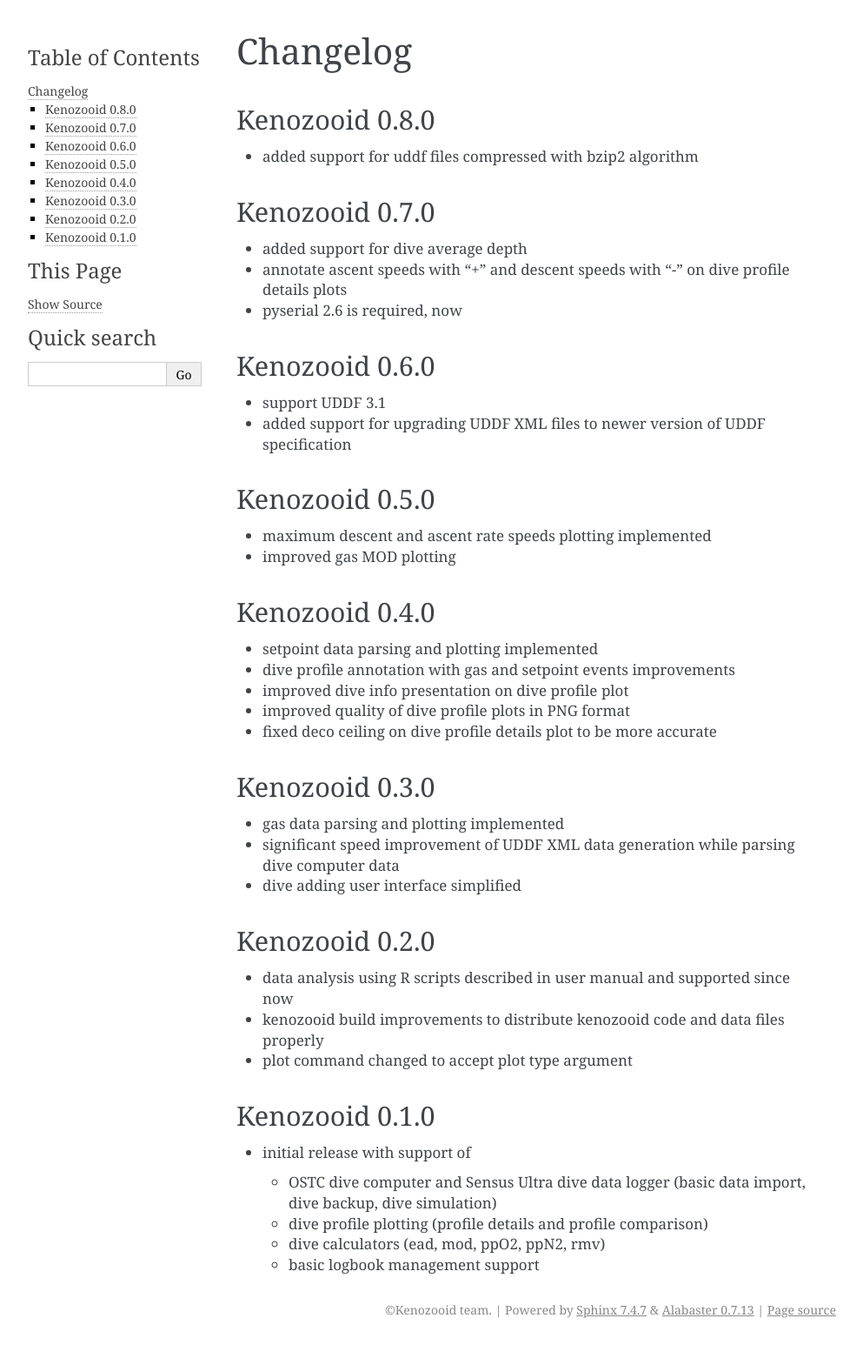
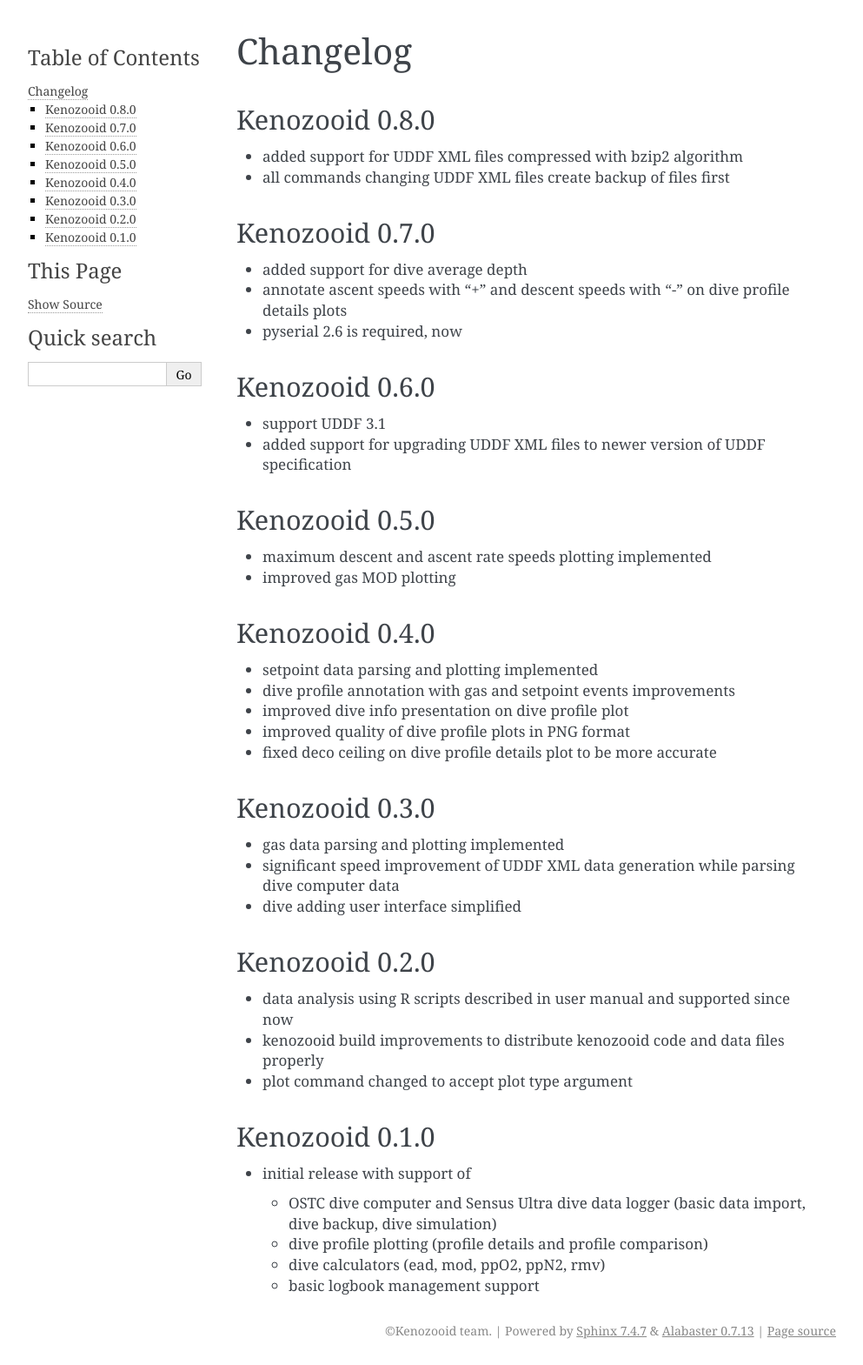
Before and after one commit to gitGNU/gnu_kenozooid, a Sphinx documentation site: the page built from doc/user/changelog.rst, in a window 1280 px wide. Shown: the whole page at 87% size, without its empty margins (148-1141 px from the left). Built offline with Sphinx 7.4.7, drawn with Linux system fonts in a browser that asks for light colours; before the commit the page ends 1545 px from its top, so only the background shows below that.

Commit message:
- updated changelog for ver. 0.8.0

```diff
--- a/doc/user/changelog.rst
+++ b/doc/user/changelog.rst
@@ -3,7 +3,8 @@ Changelog
 
 Kenozooid 0.8.0
 ---------------
-- added support for uddf files compressed with bzip2 algorithm
+- added support for UDDF XML files compressed with bzip2 algorithm
+- all commands changing UDDF XML files create backup of files first
 
 Kenozooid 0.7.0
 ---------------
```
